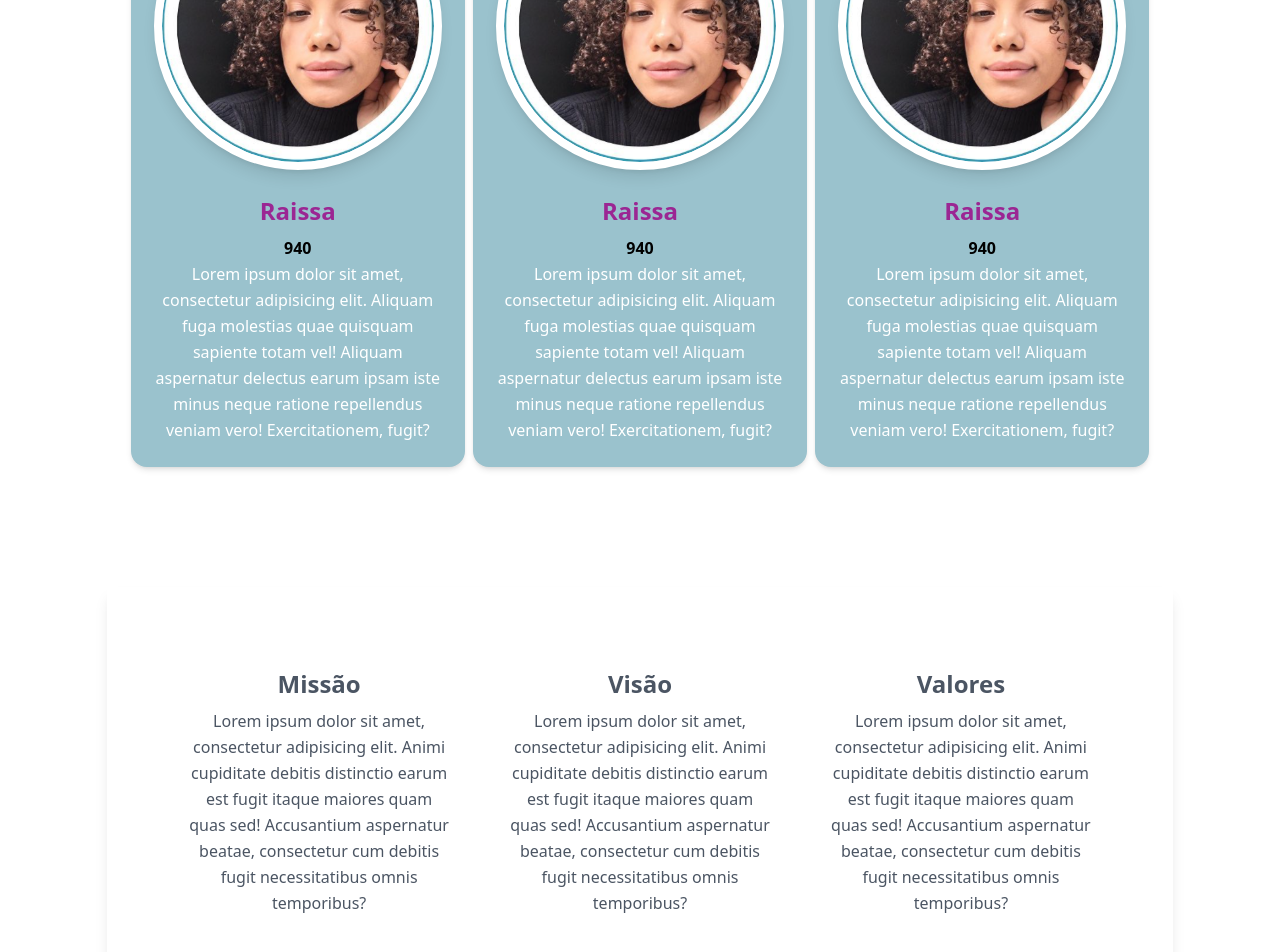
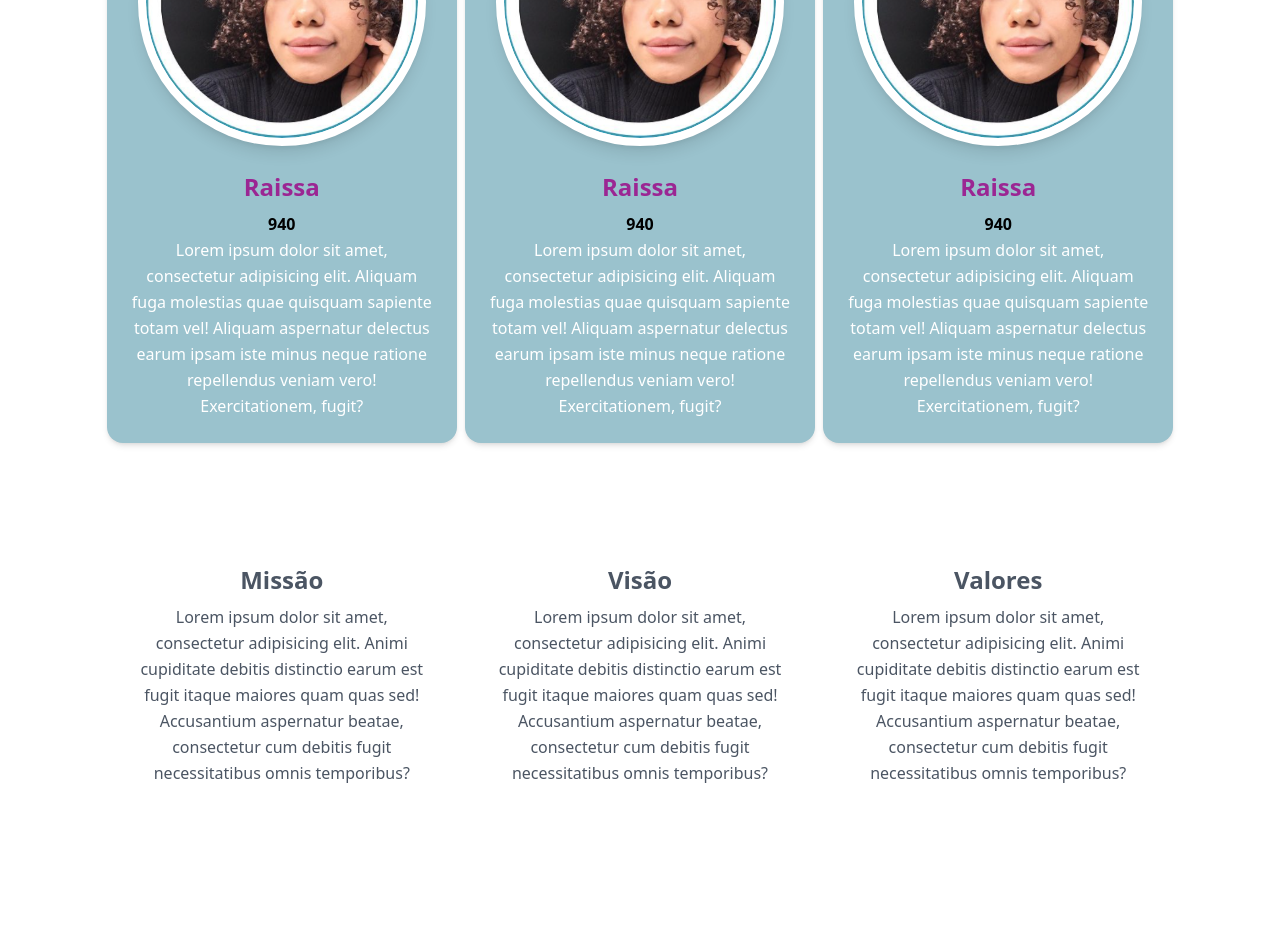
Before and after one commit to Marcone-Santos1/escrevendo_na_quarentena_landing, a React (Vite) app: page / in a window 1280 px wide. Shown: the part 1054-2006 px from the top of the page. After the commit the page ends 1864 px from the top, so only its background shows below. Built offline with nearby package versions, Linux system fonts and the light colour scheme.

Commit message:
refactor cardGroup

```diff
--- /dev/null
+++ b/src/Components/CardGroup.tsx
@@ -0,0 +1,18 @@
+import {ReactNode} from "react";
+
+interface CardGroupProps {
+    children: ReactNode,
+}
+
+
+export const CardGroup = ({ children }: CardGroupProps) => {
+
+    return (
+        <div className="flex flex-col w-full gap-2 justify-center items-center lg:flex-row">
+            <div className="mt-24 flex flex-col w-5/6 gap-2 justify-center items-center lg:flex-row">
+                { children }
+            </div>
+        </div>
+    );
+
+}
--- a/src/Components/CardMetion.tsx
+++ b/src/Components/CardMetion.tsx
@@ -7,7 +7,7 @@ interface cardMetionProp {
 export const CardMetion = ({ name, grade, description }: cardMetionProp) => {
 
     return (
-        <div className="relative flex flex-col text-gray-700 bg-blue-light-xs shadow-md bg-clip-border w-2/3 sm:w-2/3 md:w-4/5 lg:w-96 xl:w-104 rounded-2xl">
+        <div className="relative flex flex-col text-gray-700 bg-blue-light-xs shadow-md bg-clip-border rounded-2xl">
             <div className="relative mx-auto mt-4 overflow-hidden text-gray-700 bg-white shadow-lg bg-clip-border w-52 sm:w-56 md:w-60 lg:w-64 xl:w-72 !rounded-full border-8 border-white">
                 <img src="/img/person.svg" alt="profile-picture" className="w-full" />
             </div>
--- a/src/Components/MvvCardGroup.tsx
+++ /dev/null
@@ -1,24 +0,0 @@
-import {MvvCard} from "./MvvCard.tsx";
-
-export const MvvCardGroup = () => {
-
-    return (
-        <div className="flex flex-col w-full gap-2 justify-center items-center lg:flex-row">
-            <div className="mt-24 flex flex-col p-6 w-5/6 shadow-lg gap-2 justify-center items-center md:p-14 lg:flex-row">
-                <MvvCard
-                    title="Missão"
-                    content="Lorem ipsum dolor sit amet, consectetur adipisicing elit. Animi cupiditate debitis distinctio earum est fugit itaque maiores quam quas sed! Accusantium aspernatur beatae, consectetur cum debitis fugit necessitatibus omnis temporibus?"
-                />
-                <MvvCard
-                    title="Visão"
-                    content="Lorem ipsum dolor sit amet, consectetur adipisicing elit. Animi cupiditate debitis distinctio earum est fugit itaque maiores quam quas sed! Accusantium aspernatur beatae, consectetur cum debitis fugit necessitatibus omnis temporibus?"
-                />
-                <MvvCard
-                    title="Valores"
-                    content="Lorem ipsum dolor sit amet, consectetur adipisicing elit. Animi cupiditate debitis distinctio earum est fugit itaque maiores quam quas sed! Accusantium aspernatur beatae, consectetur cum debitis fugit necessitatibus omnis temporibus?"
-                />
-            </div>
-        </div>
-    );
-
-}
--- a/src/Pages/HomePage.tsx
+++ b/src/Pages/HomePage.tsx
@@ -1,7 +1,8 @@
 import {HomeSection} from "../Components/HomeSection.tsx";
 import {CardMetion} from "../Components/CardMetion.tsx";
 import {NavBar} from "../Components/NavBar.tsx";
-import {MvvCardGroup} from "../Components/MvvCardGroup.tsx";
+import {CardGroup} from "../Components/CardGroup.tsx";
+import {MvvCard} from "../Components/MvvCard.tsx";
 
 export const HomePage = () => {
     return (
@@ -9,8 +10,7 @@ export const HomePage = () => {
             <NavBar/>
 
             <HomeSection/>
-            <div className="flex flex-col w-full gap-2 justify-center items-center lg:flex-row">
-                <div className="mt-24 flex flex-col p-6 w-5/6 gap-2 justify-center items-center lg:flex-row">
+            <CardGroup>
                 <CardMetion
                     name="Raissa"
                     description="Lorem ipsum dolor sit amet, consectetur adipisicing elit. Aliquam fuga molestias quae quisquam sapiente totam vel! Aliquam aspernatur delectus earum ipsam iste minus neque ratione repellendus veniam vero! Exercitationem, fugit?"
@@ -26,10 +26,23 @@ export const HomePage = () => {
                     description="Lorem ipsum dolor sit amet, consectetur adipisicing elit. Aliquam fuga molestias quae quisquam sapiente totam vel! Aliquam aspernatur delectus earum ipsam iste minus neque ratione repellendus veniam vero! Exercitationem, fugit?"
                     grade={940}
                 />
-                </div>
-            </div>
+            </CardGroup>
 
-            <MvvCardGroup  />
+
+            <CardGroup>
+                <MvvCard
+                    title="Missão"
+                    content="Lorem ipsum dolor sit amet, consectetur adipisicing elit. Animi cupiditate debitis distinctio earum est fugit itaque maiores quam quas sed! Accusantium aspernatur beatae, consectetur cum debitis fugit necessitatibus omnis temporibus?"
+                />
+                <MvvCard
+                    title="Visão"
+                    content="Lorem ipsum dolor sit amet, consectetur adipisicing elit. Animi cupiditate debitis distinctio earum est fugit itaque maiores quam quas sed! Accusantium aspernatur beatae, consectetur cum debitis fugit necessitatibus omnis temporibus?"
+                />
+                <MvvCard
+                    title="Valores"
+                    content="Lorem ipsum dolor sit amet, consectetur adipisicing elit. Animi cupiditate debitis distinctio earum est fugit itaque maiores quam quas sed! Accusantium aspernatur beatae, consectetur cum debitis fugit necessitatibus omnis temporibus?"
+                />
+            </CardGroup>
         </>
     )
 }
```
